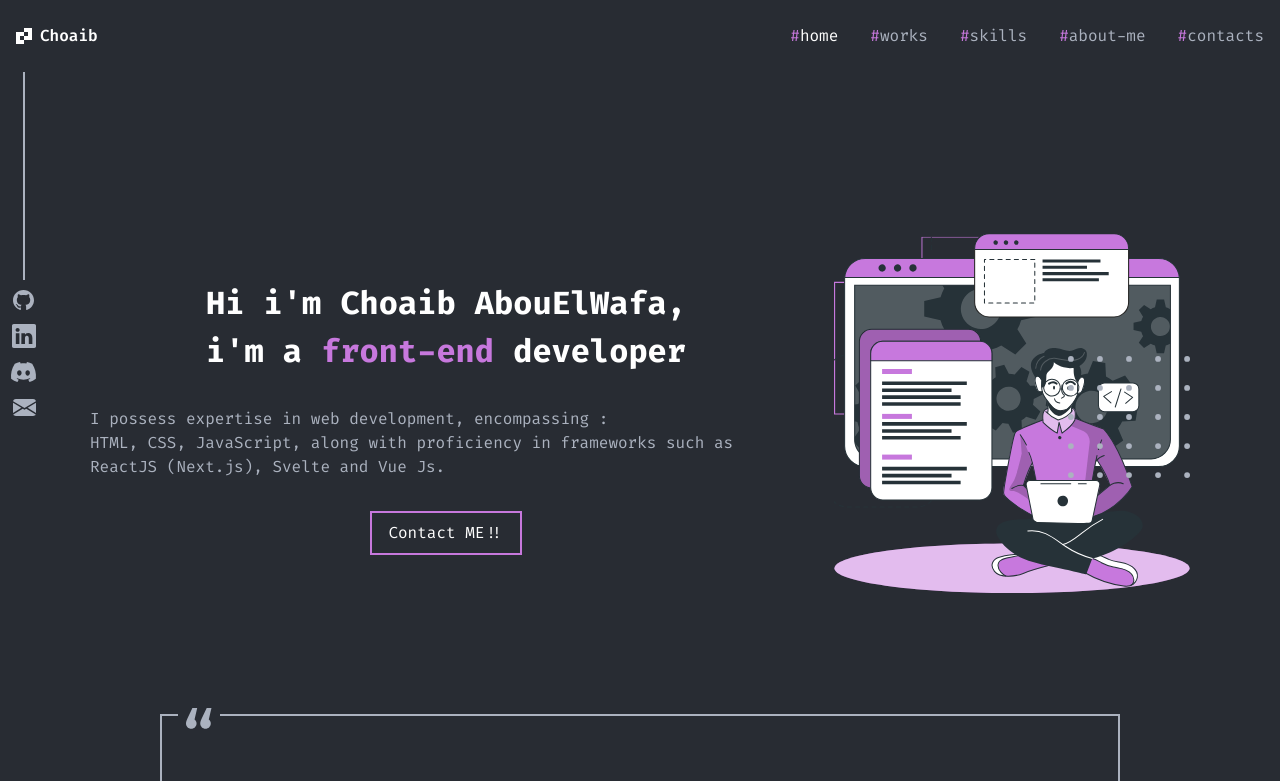
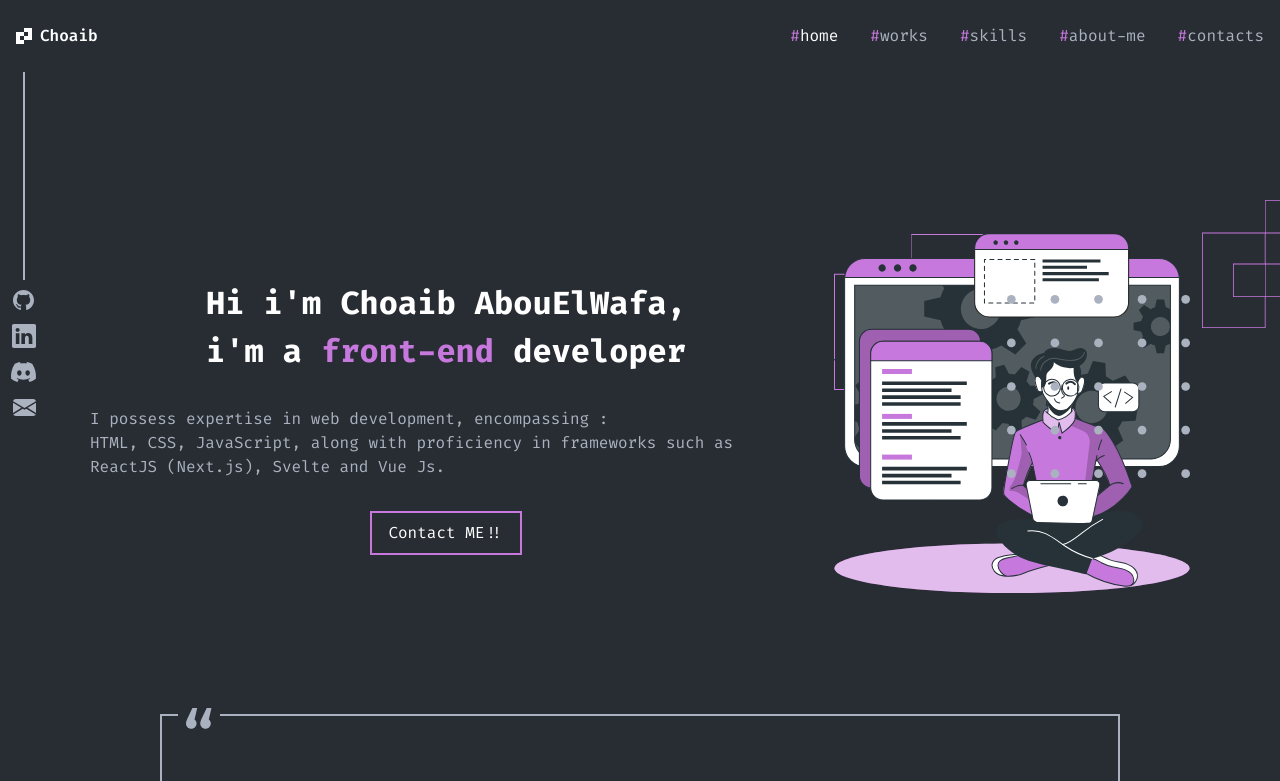
Before and after one commit to cabouelw/portfolio, a Next.js app: page / in a window 1280 px wide. Shown: the top 781 px of the page. Built offline with nearby package versions, Linux system fonts and the light colour scheme.

Commit message:
add scroll animation

```diff
--- a/components/AppWrapper.js
+++ b/components/AppWrapper.js
@@ -3,12 +3,33 @@ import git from '../public/Icons/git.svg';
 import linkedin from '../public/Icons/linkedin.svg';
 import email from '../public/Icons/email.svg';
 import discord from '../public/Icons/discord.svg';
+import imageBG from '../public/Icons/imagebg.svg'
 import Footer from "./Footer";
+import { useCallback, useEffect, useState } from "react";
 
 
 const AppWrapper = ({ children }) => {
+    const [scrollY, setScrollY] = useState(0);
+    const onScroll = useCallback(event => {
+        const {  scrollY } = window;
+        setScrollY(scrollY);
+    }, []);
+
+    useEffect(() => {
+        //add eventlistener to window
+        window.addEventListener("scroll", onScroll, { passive: true });
+        // remove event on unmount to prevent a memory leak with the cleanup
+        return () => {
+            window.removeEventListener("scroll", onScroll, { passive: true });
+        }
+    }, []);
     return (
-        <div className="container max-w-7xl w-full relative mx-auto ">
+        <div className="container max-w-7xl w-full relative mx-auto overflow-x-hidden">
+            <div className="w-32 top-32 right-[-50px] absolute z-0" style={{
+                top: `${scrollY + 200}px`,
+            }} ><img src={imageBG.src} className="h-full" ></img></div>
+            <div className="w-32 left-[-50px] bottom-2/3 absolute z-0" style={{
+            }} ><img src={imageBG.src} className="h-full" ></img></div>
             <div className="fixed left-2 top-6 w-8 md:flex flex-col items-center gap-1 hidden ">
                 <div className="h-64 w-0.5 bg-gray" />
                 <a href="https://github.com/cabouelw" ><img src={git.src} /></a>
--- a/components/Home/firstSection.js
+++ b/components/Home/firstSection.js
@@ -3,7 +3,7 @@ import Dots from '../../public/Icons/dots.svg'
 import doubleQ from '../../public/Icons/doubleq.svg'
 import imageHome from '../../public/Icons/imagen1.svg'
 import { Button, Card, CardBody, CardFooter, Dialog, Typography } from "@material-tailwind/react";
-import { useState } from 'react';
+import { useCallback, useEffect, useState } from 'react';
 
 export default function FirstSection() {
     return (
@@ -31,11 +31,36 @@ function HelloSection() {
 }
 
 function AboutMe() {
+    const [scrollY, setScrollY] = useState(0);
+    const onScroll = useCallback(event => {
+        const {  scrollY } = window;
+        if (scrollY > 0 && scrollY < 300)
+        setScrollY(scrollY);
+    }, []);
+
+    useEffect(() => {
+        //add eventlistener to window
+        window.addEventListener("scroll", onScroll, { passive: true });
+        // remove event on unmount to prevent a memory leak with the cleanup
+        return () => {
+            window.removeEventListener("scroll", onScroll, { passive: true });
+        }
+    }, []);
     return <>
-        <div className="relative w-full md:w-1/2 h-fit ">
-            <div className="absolute top-0 left-0 h-1/2 w-1/2"><img src={imageBG.src} className="h-full" ></img></div>
-            <div className="inline-flex relative z-10"><img src={imageHome.src}></img></div>
-            <div className="absolute bottom-1/3 right-0 h-1/3 z-20"><img src={Dots.src} className="h-full" ></img></div>
+        <div className="relative w-full md:w-1/2 h-fit " style={{
+            paddingBottom: `${scrollY / 2}px`,
+            paddingTop: `${scrollY / 2}px`,
+        }} >
+            <div className="absolute top-0 left-0  " style={{
+                scale: `${scrollY / 1000 + 1}`
+            }} ><img src={imageBG.src} className="h-full" ></img></div>
+            <div className="inline-flex relative z-10" style={{
+                scale: `${scrollY / 1000 + 1}`
+            }}><img src={imageHome.src}></img></div>
+            <div className="absolute bottom-1/3 right-0 h-1/2 z-20" style={{
+                right: `${scrollY / 2}px`,
+                scale: `${scrollY / 1000 + 1}`
+            }} ><img src={Dots.src} className="h-full" ></img></div>
         </div>
     </>
 }
@@ -92,8 +117,6 @@ export function ContactForm({ setShow, show }) {
 
     const handleSubmit = (e) => {
         e.preventDefault()
-        console.log(name, email, title, message)
-
         sendMessage();
     }
 
--- a/styles/globals.css
+++ b/styles/globals.css
@@ -21,6 +21,7 @@ a {
   font-family: 'Fira Code' !important;
   font-style: normal;
   outline: none !important;
+  scroll-behavior: smooth;
 }
 
 #__next {
```
